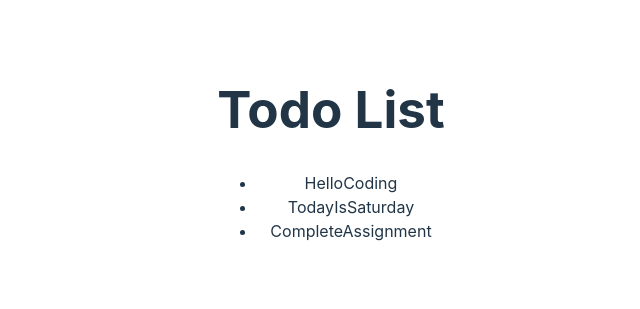
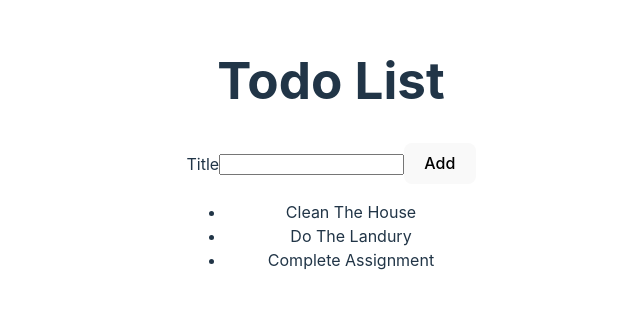
Before and after one commit to ht-l1/react-todo, a React (Vite) app: page / in a window 1280 px wide. Shown: the part 247-556 px from the top of the page, without its empty margins (309-949 px from the left). Built offline with nearby package versions, Linux system fonts and the light colour scheme.

Commit message:
add to do form and refactor the list

```diff
--- /dev/null
+++ b/src/AddTodoForm.jsx
@@ -0,0 +1,13 @@
+import React from 'react';
+
+function AddTodoForm() {
+    return (
+        <form>
+            <label htmlFor="todoTitle">Title</label>
+            <input type="text" id="todoTitle" />
+            <button type="submit">Add</button>
+        </form>
+    )
+}
+
+export default AddTodoForm;
--- a/src/App.jsx
+++ b/src/App.jsx
@@ -1,54 +1,20 @@
 import { useState } from 'react'
-import reactLogo from './assets/react.svg'
-import viteLogo from '/vite.svg'
+// import reactLogo from './assets/react.svg'
+// import viteLogo from '/vite.svg'
 import './App.css'
-
-// Above the App() function, create an empty Array and store it in a variable named todoList
-// Inside the Array, create at least 3 Objects with the properties
-const todoList = [
-  { id: 1, title: "HelloCoding" },
-  { id: 2, title: "TodayIsSaturday" },
-  { id: 3, title: "CompleteAssignment" }
-]
+import TodoList from './TodoList'
+import AddTodoForm from './AddTodoForm'
 
 function App() {
-  const [count, setCount] = useState(0)
+  // const [count, setCount] = useState(0)
 
   return (
     <>
       <div>
         <h1>Todo List</h1>
-        <ul>
-          {/* Inside the JavaScript expression, map over your todoList array
-              For each Object in the Array, return a list item (<li>) with the following:
-                key attribute with value of id property
-                inner text content with value of title property */}
-          {/* using variable name todo to represent each element/object in the array */}
-          {todoList.map(todo => (
-            <li key={todo.id}>{todo.title}</li>
-          ))}
-        </ul>
+        <AddTodoForm />
+        <TodoList />
       </div>
-      {/* <div>
-        <a href="https://vitejs.dev" target="_blank">
-          <img src={viteLogo} className="logo" alt="Vite logo" />
-        </a>
-        <a href="https://react.dev" target="_blank">
-          <img src={reactLogo} className="logo react" alt="React logo" />
-        </a>
-      </div>
-      <h1>Vite + React</h1>
-      <div className="card">
-        <button onClick={() => setCount((count) => count + 1)}>
-          count is {count}
-        </button>
-        <p>
-          Edit <code>src/App.jsx</code> and save to test HMR
-        </p>
-      </div>
-      <p className="read-the-docs">
-        Click on the Vite and React logos to learn more
-      </p> */}
     </>
   )
 }
--- /dev/null
+++ b/src/TodoList.jsx
@@ -0,0 +1,19 @@
+import React from 'react';
+
+const todoList = [
+    { id: 1, title: "Clean The House" },
+    { id: 2, title: "Do The Landury" },
+    { id: 3, title: "Complete Assignment" }
+]
+
+function TodoList() {
+    return (
+        <ul>
+            {todoList.map(todo => (
+                <li key={todo.id}>{todo.title}</li>
+            ))}
+        </ul>
+    )
+}
+
+export default TodoList;
```
